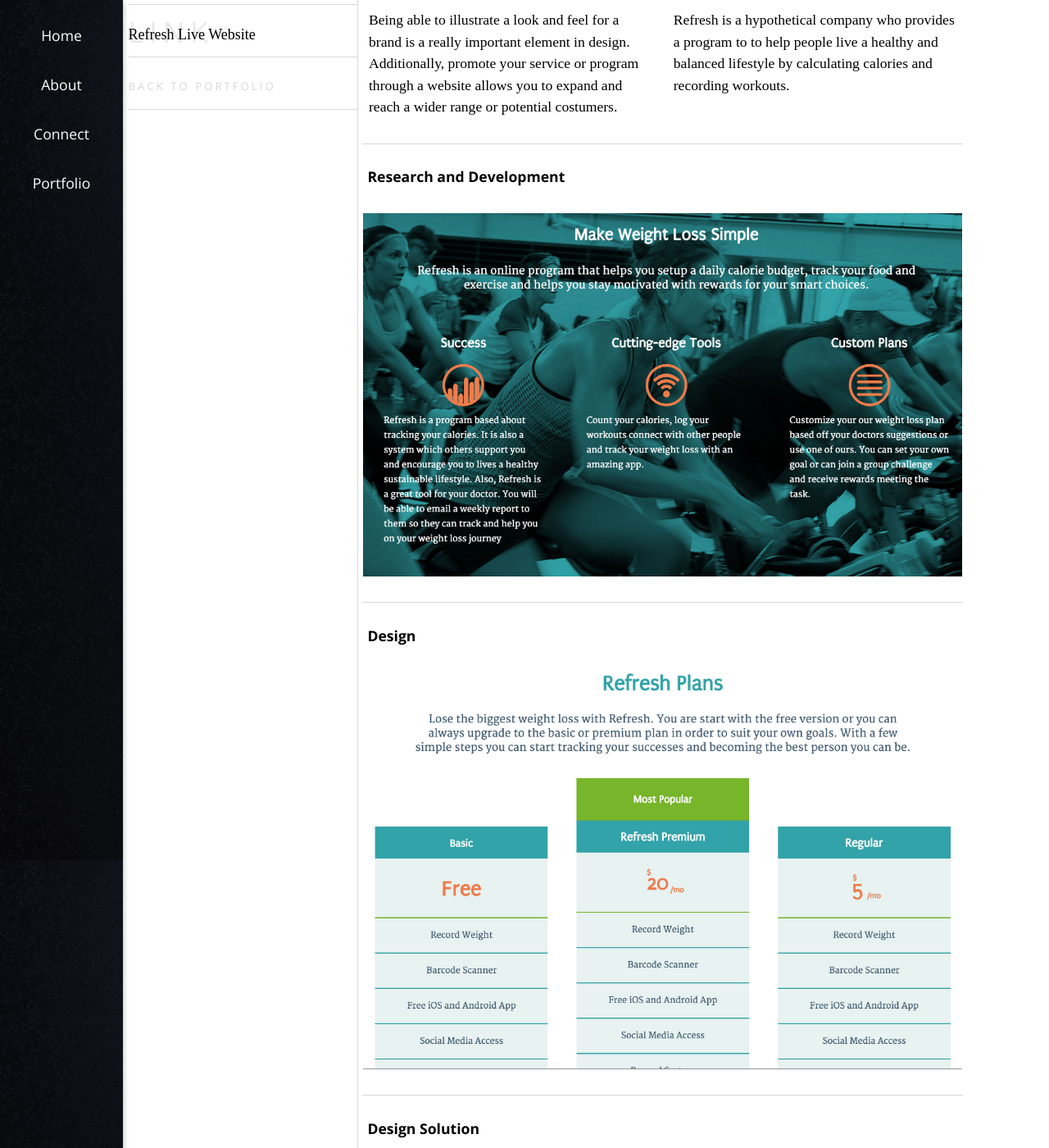
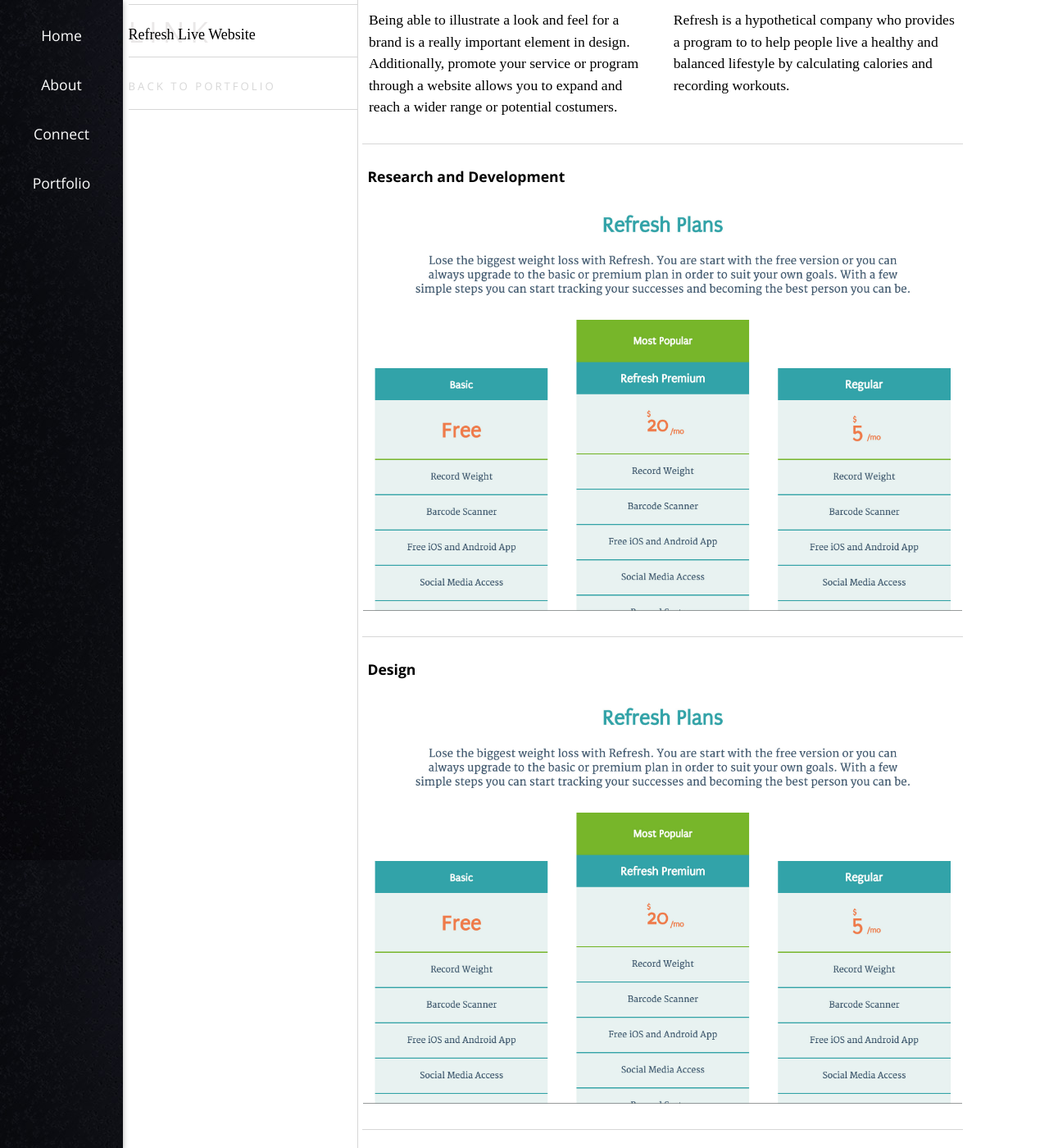
Before and after one commit to natalie-macpherson/portfolio, a Jekyll site: the page built from work/refresh.html, in a window 1280 px wide and 1400 px high, scrolled down 529 px. Shown: the whole window at 82% size. Built offline with Jekyll 4.4.1, drawn with Linux system fonts in a browser that asks for light colours; some web fonts are replaced.

Commit message:
Making folders for portfolio work

```diff
--- a/_layouts/default.html
+++ b/_layouts/default.html
@@ -2,14 +2,9 @@
 <html lang="en-ca">
 <head>
   <meta charset="utf-8">
-  <title>Natalie May</title>
+  <title> {% if page.title %}{{page.title}} · {% endif %} Natalie May</title>
     <meta name="viewport" content="width=device-width, initial-scale=1">
-    <link href="{{site.baseurl}}/css/grid.css" rel="stylesheet">
-    <link href="{{site.baseurl}}/css/type.css" rel="stylesheet">
-    <link href="{{site.baseurl}}/css/main.css" rel="stylesheet">
-		<link href="{{site.baseurl}}/css/nav.css" rel="stylesheet">
-		<link href="{{site.baseurl}}/css/portfolio.css" rel="stylesheet">
-		<link href="{{site.baseurl}}/css/project-tp.css" rel="stylesheet">
+    <link href="{{site.baseurl}}/css/master.css" rel="stylesheet">
     <link href='https://fonts.googleapis.com/css?family=Open+Sans:400,300,700,800|Gentium+Book+Basic' rel='stylesheet' type='text/css'>
 </head>
 <body>
--- a/_layouts/portfolio.html
+++ b/_layouts/portfolio.html
@@ -9,7 +9,10 @@
 
 
 <div class="main">
-	{{content}}
+	<div class="grid {{page.billboardClass}}">
+		<div class="unit unit-xs-1 unit-s-1 unit-m-1 unit-l-1">
+		</div>
+	</div>
 	<div class="grid island-1-4">
 		<div class="unit unit-xs-1 unit-s-1 unit-m-1 unit-l-1">
 
@@ -52,7 +55,7 @@
 							<h4 class="kilo highlights pad-b pad-t gutter-1-4">Research and Development</h4>
 						</div>
 						<div class="unit unit-xs-1 unit-s-1 unit-m-1 unit-l-1 gutter-1-4 center pad-b">
-							<img class="img-flex shadow" src="{{site.baseurl}}/img/refresh-option.jpg" alt="image showing design of what refresh website offers">
+							<img class="img-flex shadow" src="{{site.baseurl}}/img/refresh-plans.jpg" alt="image showing design of what refresh website offers">
 						</div>
 						<div class="unit unit-xs-1 unit-s-1 unit-m-1 unit-l">
 							<h4 class="kilo highlights pad-t pad-b gutter-1-4">Design</h4>
--- /dev/null
+++ b/css/master.css
@@ -0,0 +1,10 @@
+---
+
+---
+
+{% include css/grid.css %}
+{% include css/main.css %}
+{% include css/nav.css %}
+{% include css/portfolio.css %}
+{% include css/project-tp.css %}
+{% include css/type.css %}
--- a/work.html
+++ b/work/index.html
@@ -24,7 +24,7 @@
 
 	<div class="grid">
 			<div class="unit unit-xs-1 unit-s-1 unit-m-1 unit-l-1-3 island-1-8">
-					<a class="links" href="{{baseurl}}/refresh/">
+					<a class="links" href="{{baseurl}}/work/refresh/">
 					<div class="case-studies-1">
 						<div class="masthead">
 							<h2>Refresh</h2>
@@ -35,7 +35,7 @@
 			</div>
 
 			<div class="unit unit-xs-1 unit-s-1 unit-m-1 unit-l-2-3 island-1-8">
-						<a class="links" href="{{baseurl}}/bookbuddy/">
+						<a class="links" href="{{baseurl}}/work/bookbuddy/">
 					<div class="case-studies-2">
 						<div class="masthead">
 							<h2>Book Buddy</h2>
--- a/refresh.html
+++ b/work/refresh.html
@@ -1,14 +1,17 @@
 ---
 layout: portfolio
+title: Refresh
 project-title: Refresh Website
 project-service: Wed Design
 project-link: Refresh Live Website
+billboardClass: billboard-refresh
 para1: Being able to illustrate a look and feel for a brand is a really important element in design. Additionally, promote your service or program through a website allows you to expand and reach a wider range or potential costumers.
-nexturl: /bookbuddy
+nexturl: baseurl/bookbuddy
 para2: Refresh is a hypothetical company who provides a program to to help people live a healthy and balanced lifestyle by calculating calories and recording workouts.
 next-project: Book Buddy
 para3: This project incorporated UI/UX and web development elements in order to design and code a full website with all of the steps a user would have to follow to learn and sign up for the service. The website is fully responsive allowing the user to use the program on any device.
 para4: The colours and imagery chosen for the website were colours that reflected a positive and active lifestyle. All the icons where created to illustrate the different features that user would receive if they signed up with Refresh. These icons also provide a pop of colour which draws the users eye to the many features the program provided.
+image: refresh-option.jpg
 ---
 
 <!--++++++++++++++++++++++++
@@ -19,10 +22,3 @@
 		<li><a href="#main"> Jump to Main Content</a></li>
 		<li><a href="#navigation"> Jump to Navigation</a></li>
 	</ul>-->
-
-
-
-	<div class="grid billboard-refresh">
-		<div class="unit unit-xs-1 unit-s-1 unit-m-1 unit-l-1">
-		</div>
-	</div>
```
Also changed, not shown: work/bookbuddy.html (renamed from bookbuddy.html, +8 -2 lines), _includes/css/grid.css (renamed from css/grid.css), _includes/css/main.css (renamed from css/main.css), _includes/css/nav.css (renamed from css/nav.css), _includes/css/portfolio.css (renamed from css/portfolio.css), _includes/css/project-tp.css (renamed from css/project-tp.css), _includes/css/type.css (renamed from css/type.css).
